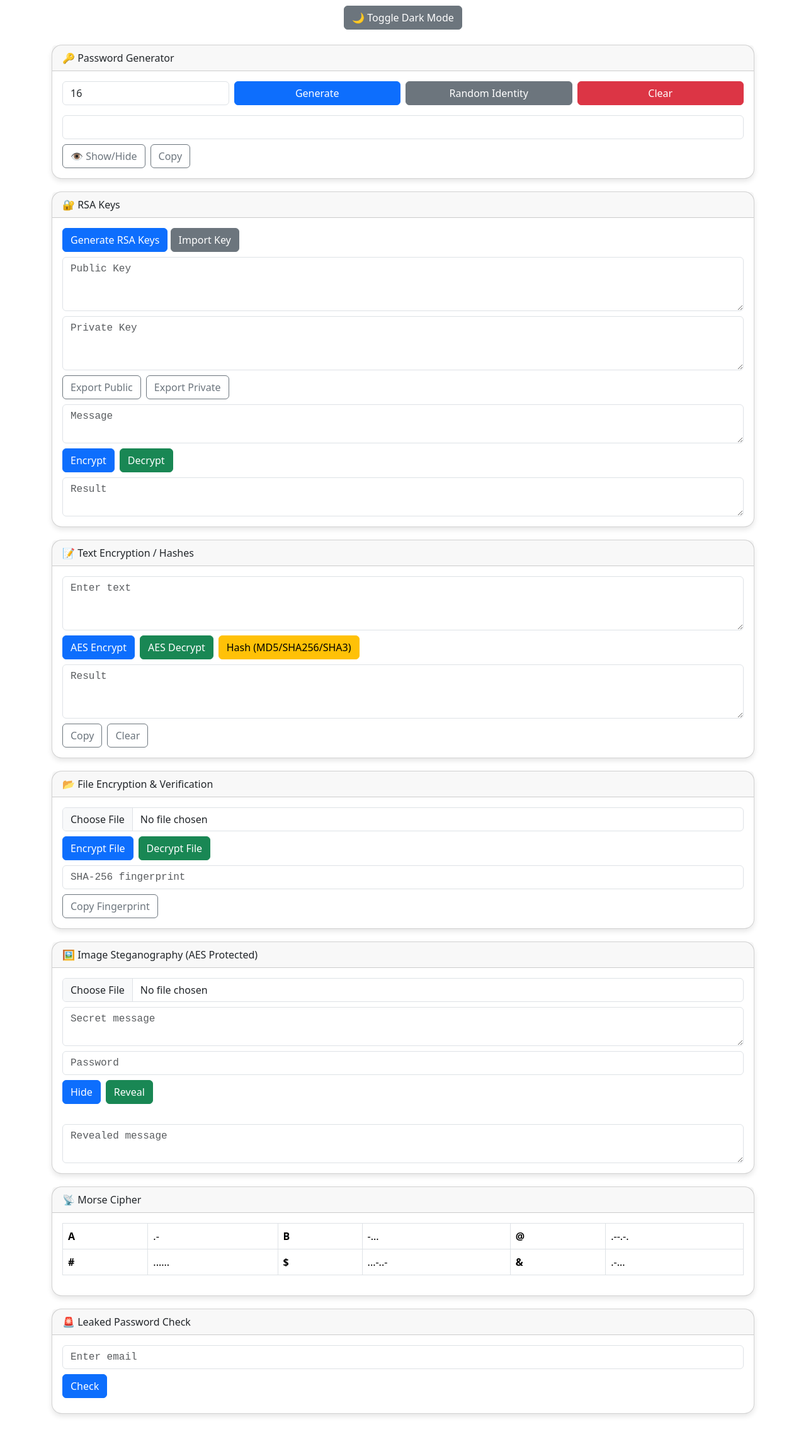
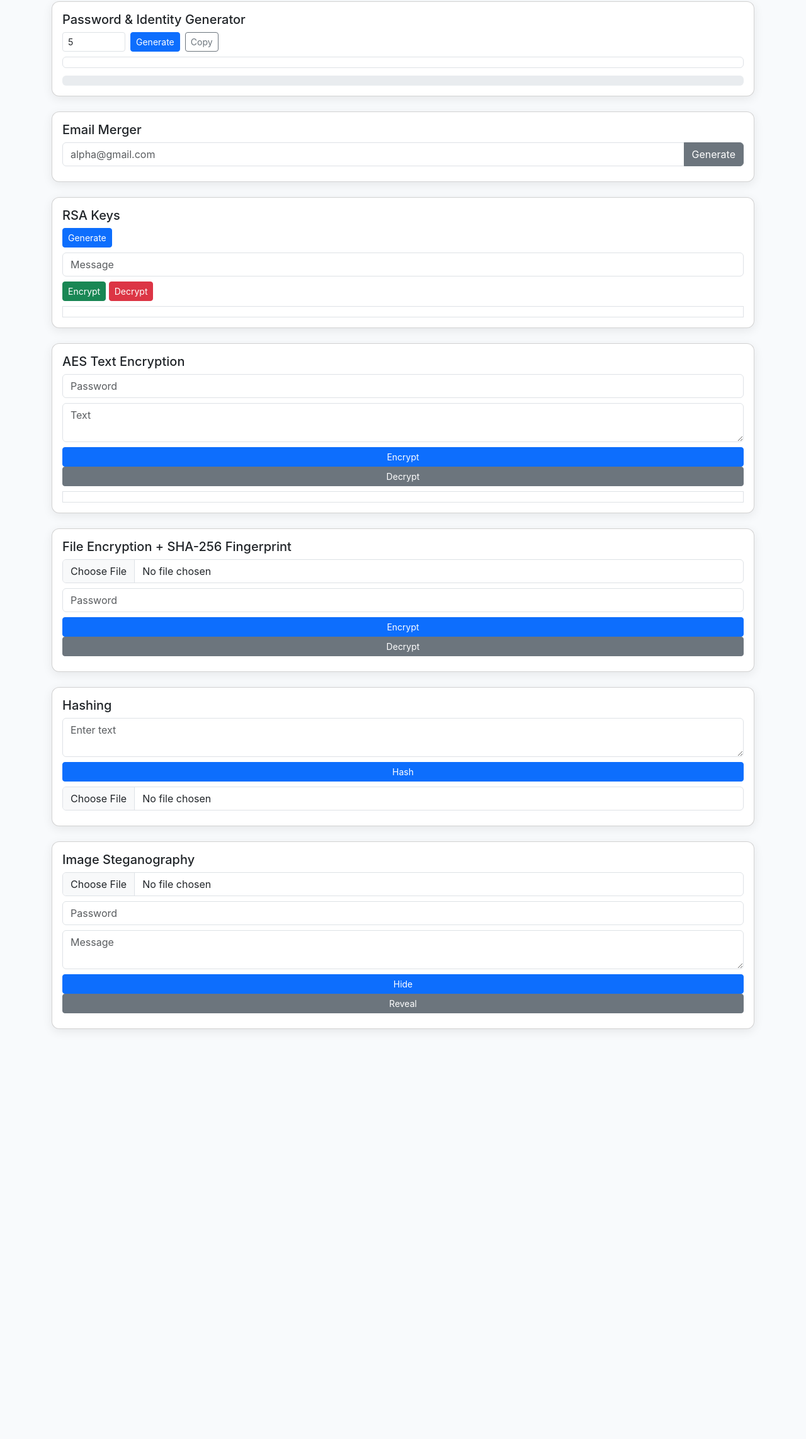
Before and after one commit to yazid7/smart_forms_platform, a website: page index25.html in a window 1280 px wide. Shown: the part 83-2368 px from the top of the page at 63% size. After the commit the page ends 1765 px from the top, so only its background shows below. Drawn offline with nearby package versions, Linux system fonts and the light colour scheme.

Commit message:
Update index25.html

```diff
--- a/index25.html
+++ b/index25.html
@@ -1,304 +1,247 @@
-<!DOCTYPE html>
+<!doctype html>
 <html lang="en">
 <head>
-  <meta charset="UTF-8">
-  <title>Crypto Security Suite</title>
-  <meta name="viewport" content="width=device-width, initial-scale=1">
-  <!-- Bootstrap 5 -->
-  <link href="https://cdn.jsdelivr.net/npm/bootstrap@5.3.3/dist/css/bootstrap.min.css" rel="stylesheet">
+  <meta charset="utf-8" />
+  <title>Crypto Toolbox — Full Single File</title>
+  <meta name="viewport" content="width=device-width,initial-scale=1" />
+  <link href="https://cdn.jsdelivr.net/npm/bootstrap@5.3.2/dist/css/bootstrap.min.css" rel="stylesheet">
+
   <!-- CryptoJS -->
-  <script src="https://cdnjs.cloudflare.com/ajax/libs/crypto-js/4.2.0/crypto-js.min.js"></script>
-  <!-- jsrsasign for RSA -->
-  <script src="https://cdnjs.cloudflare.com/ajax/libs/jsrsasign/10.9.0/jsrsasign-all-min.js"></script>
-  <!-- Steganography.js -->
-  <script src="https://cdn.jsdelivr.net/gh/petereigenschink/steganography.js/steganography.min.js"></script>
+  <script src="https://cdn.jsdelivr.net/npm/crypto-js@4.1.1/crypto-js.min.js"></script>
+  <script src="https://cdn.jsdelivr.net/npm/crypto-js@4.1.1/md5.js"></script>
+  <script src="https://cdn.jsdelivr.net/npm/crypto-js@4.1.1/sha1.js"></script>
+  <script src="https://cdn.jsdelivr.net/npm/crypto-js@4.1.1/sha256.js"></script>
+  <script src="https://cdn.jsdelivr.net/npm/crypto-js@4.1.1/sha3.js"></script>
+  <script src="https://cdn.jsdelivr.net/npm/crypto-js@4.1.1/ripemd160.js"></script>
+
   <style>
-    body { padding:20px; }
-    .card { margin-bottom:20px; box-shadow:0 4px 8px rgba(0,0,0,0.1); border-radius:1rem; }
-    textarea,input[type=text],input[type=password] { font-family:monospace; }
-    .copy-btn { cursor:pointer; }
-    .dark-mode { background:#121212; color:#eee; }
-    .dark-mode .card { background:#1e1e1e; color:#eee; }
+    body { background:#f8fafc; font-family: Inter, sans-serif; }
+    [data-theme="dark"] { background:#0d1117; color:#e6edf3; }
+    .card { border-radius: 12px; box-shadow:0 4px 16px rgba(0,0,0,0.08); }
+    .monos { font-family: ui-monospace, monospace; }
+    .cipher-output { white-space: pre-wrap; word-break: break-word; }
   </style>
 </head>
 <body>
-<div class="container">
-  <h1 class="text-center mb-4">🔐 Crypto Security Suite</h1>
-  <div class="text-center mb-4">
-    <button class="btn btn-secondary" onclick="toggleDark()">🌙 Toggle Dark Mode</button>
-  </div>
+<div class="container py-4">
+  <header class="d-flex mb-4 align-items-center">
+    <h1 class="h4 me-3">🔐 Crypto Toolbox</h1>
+    <div class="ms-auto">
+      <div class="form-check form-switch">
+        <input class="form-check-input" id="darkModeToggle" type="checkbox">
+        <label class="form-check-label" for="darkModeToggle">Dark</label>
+      </div>
+    </div>
+  </header>
 
   <!-- Password Generator -->
-  <div class="card">
-    <div class="card-header">🔑 Password Generator</div>
-    <div class="card-body">
-      <div class="row g-2 mb-3">
-        <div class="col-md-3"><input type="number" id="pwLength" class="form-control" value="16" min="8" max="64"></div>
-        <div class="col-md-3"><button class="btn btn-primary w-100" onclick="generatePassword()">Generate</button></div>
-        <div class="col-md-3"><button class="btn btn-secondary w-100" onclick="generateRandomIdentity()">Random Identity</button></div>
-        <div class="col-md-3"><button class="btn btn-danger w-100" onclick="clearField('passwordOutput')">Clear</button></div>
-      </div>
-      <input type="password" id="passwordOutput" class="form-control mb-2" readonly>
-      <div class="d-flex gap-2">
-        <button class="btn btn-outline-secondary" onclick="togglePw()">👁 Show/Hide</button>
-        <button class="btn btn-outline-secondary" onclick="copyText('passwordOutput')">Copy</button>
-      </div>
-      <small id="pwStrength" class="text-muted"></small>
+  <section class="card p-3 mb-4">
+    <h5>Password & Identity Generator</h5>
+    <div class="mb-2 d-flex gap-2">
+      <input id="wordCount" type="number" class="form-control form-control-sm" value="5" min="2" max="12" style="width:100px">
+      <button id="genPw" class="btn btn-primary btn-sm">Generate</button>
+      <button id="copyPw" class="btn btn-outline-secondary btn-sm">Copy</button>
     </div>
-  </div>
+    <div id="pwOut" class="p-2 border rounded monos"></div>
+    <small id="pwInfo" class="text-muted d-block mt-1"></small>
+    <div class="progress mt-2"><div id="pwBar" class="progress-bar" style="width:0%"></div></div>
+  </section>
+
+  <!-- Email Merger -->
+  <section class="card p-3 mb-4">
+    <h5>Email Merger</h5>
+    <div class="input-group mb-2">
+      <input id="origEmail" type="email" class="form-control" placeholder="alpha@gmail.com">
+      <button id="genEmails" class="btn btn-secondary">Generate</button>
+    </div>
+    <div id="emailOut" class="monos"></div>
+  </section>
 
   <!-- RSA Keys -->
-  <div class="card">
-    <div class="card-header">🔐 RSA Keys</div>
-    <div class="card-body">
-      <div class="mb-2">
-        <button class="btn btn-primary" onclick="generateRSA()">Generate RSA Keys</button>
-        <input type="file" id="importKeyFile" onchange="importKeyFile(event)" hidden>
-        <button class="btn btn-secondary" onclick="document.getElementById('importKeyFile').click()">Import Key</button>
-      </div>
-      <textarea id="rsaPublic" class="form-control mb-2" rows="3" placeholder="Public Key"></textarea>
-      <textarea id="rsaPrivate" class="form-control mb-2" rows="3" placeholder="Private Key"></textarea>
-      <div class="d-flex gap-2 mb-2">
-        <button class="btn btn-outline-secondary" onclick="downloadKey('rsaPublic','public.pem')">Export Public</button>
-        <button class="btn btn-outline-secondary" onclick="downloadKey('rsaPrivate','private.pem')">Export Private</button>
-      </div>
-      <textarea id="rsaPlain" class="form-control mb-2" rows="2" placeholder="Message"></textarea>
-      <div class="d-flex gap-2">
-        <button class="btn btn-primary" onclick="rsaEncrypt()">Encrypt</button>
-        <button class="btn btn-success" onclick="rsaDecrypt()">Decrypt</button>
-      </div>
-      <textarea id="rsaResult" class="form-control mt-2" rows="2" placeholder="Result"></textarea>
+  <section class="card p-3 mb-4">
+    <h5>RSA Keys</h5>
+    <div class="mb-2">
+      <button id="genRSA" class="btn btn-primary btn-sm">Generate</button>
+      <input id="rsaMessage" class="form-control mt-2" placeholder="Message">
+      <button id="rsaEncrypt" class="btn btn-success btn-sm mt-2">Encrypt</button>
+      <button id="rsaDecrypt" class="btn btn-danger btn-sm mt-2">Decrypt</button>
     </div>
-  </div>
+    <div id="rsaOut" class="cipher-output monos border p-2"></div>
+  </section>
 
-  <!-- Text Encryption & Hashes -->
-  <div class="card">
-    <div class="card-header">📝 Text Encryption / Hashes</div>
-    <div class="card-body">
-      <textarea id="textInput" class="form-control mb-2" rows="3" placeholder="Enter text"></textarea>
-      <div class="d-flex gap-2 mb-2">
-        <button class="btn btn-primary" onclick="encryptAES()">AES Encrypt</button>
-        <button class="btn btn-success" onclick="decryptAES()">AES Decrypt</button>
-        <button class="btn btn-warning" onclick="hashText()">Hash (MD5/SHA256/SHA3)</button>
-      </div>
-      <textarea id="textResult" class="form-control mb-2" rows="3" placeholder="Result"></textarea>
-      <div class="d-flex gap-2">
-        <button class="btn btn-outline-secondary" onclick="copyText('textResult')">Copy</button>
-        <button class="btn btn-outline-secondary" onclick="clearField('textResult')">Clear</button>
-      </div>
-    </div>
-  </div>
+  <!-- AES -->
+  <section class="card p-3 mb-4">
+    <h5>AES Text Encryption</h5>
+    <input id="aesKey" class="form-control mb-2" placeholder="Password">
+    <textarea id="aesText" class="form-control mb-2" placeholder="Text"></textarea>
+    <button id="aesEncrypt" class="btn btn-primary btn-sm">Encrypt</button>
+    <button id="aesDecrypt" class="btn btn-secondary btn-sm">Decrypt</button>
+    <div id="aesOut" class="cipher-output monos border p-2 mt-2"></div>
+  </section>
 
-  <!-- File Encryption -->
-  <div class="card">
-    <div class="card-header">📂 File Encryption & Verification</div>
-    <div class="card-body">
-      <input type="file" id="fileInput" class="form-control mb-2">
-      <div class="d-flex gap-2 mb-2">
-        <button class="btn btn-primary" onclick="encryptFile()">Encrypt File</button>
-        <button class="btn btn-success" onclick="decryptFile()">Decrypt File</button>
-      </div>
-      <div class="mb-2"><input type="text" id="fileHash" class="form-control" placeholder="SHA-256 fingerprint" readonly></div>
-      <button class="btn btn-outline-secondary" onclick="copyText('fileHash')">Copy Fingerprint</button>
-    </div>
-  </div>
+  <!-- File -->
+  <section class="card p-3 mb-4">
+    <h5>File Encryption + SHA-256 Fingerprint</h5>
+    <input type="file" id="fileInput" class="form-control mb-2">
+    <input id="filePass" class="form-control mb-2" placeholder="Password">
+    <button id="fileEncrypt" class="btn btn-primary btn-sm">Encrypt</button>
+    <button id="fileDecrypt" class="btn btn-secondary btn-sm">Decrypt</button>
+    <div id="fileHash" class="monos mt-2"></div>
+  </section>
 
-  <!-- Steganography -->
-  <div class="card">
-    <div class="card-header">🖼 Image Steganography (AES Protected)</div>
-    <div class="card-body">
-      <input type="file" id="stegImage" class="form-control mb-2">
-      <textarea id="stegMessage" class="form-control mb-2" rows="2" placeholder="Secret message"></textarea>
-      <input type="password" id="stegPassword" class="form-control mb-2" placeholder="Password">
-      <div class="d-flex gap-2 mb-2">
-        <button class="btn btn-primary" onclick="hideInImage()">Hide</button>
-        <button class="btn btn-success" onclick="revealFromImage()">Reveal</button>
-      </div>
-      <img id="stegPreview" class="img-fluid mb-2"/>
-      <textarea id="stegResult" class="form-control" rows="2" placeholder="Revealed message"></textarea>
-    </div>
-  </div>
+  <!-- Hash -->
+  <section class="card p-3 mb-4">
+    <h5>Hashing</h5>
+    <textarea id="hashInput" class="form-control mb-2" placeholder="Enter text"></textarea>
+    <button id="doHash" class="btn btn-primary btn-sm">Hash</button>
+    <input type="file" id="hashFile" class="form-control mt-2">
+    <div id="hashOut" class="monos mt-2"></div>
+  </section>
 
-  <!-- Morse Cipher -->
-  <div class="card">
-    <div class="card-header">📡 Morse Cipher</div>
-    <div class="card-body">
-      <table class="table table-bordered">
-        <tr><th>A</th><td>.-</td><th>B</th><td>-...</td><th>@</th><td>.--.-.</td></tr>
-        <tr><th>#</th><td>......</td><th>$</th><td>...-..-</td><th>&</th><td>.-...</td></tr>
-      </table>
-    </div>
-  </div>
-
-  <!-- Leak Check -->
-  <div class="card">
-    <div class="card-header">🚨 Leaked Password Check</div>
-    <div class="card-body">
-      <input type="text" id="leakEmail" class="form-control mb-2" placeholder="Enter email">
-      <button class="btn btn-primary" onclick="checkLeak()">Check</button>
-      <div id="leakResult" class="mt-2"></div>
-    </div>
-  </div>
+  <!-- Stego -->
+  <section class="card p-3 mb-4">
+    <h5>Image Steganography</h5>
+    <input type="file" id="stegoImg" class="form-control mb-2">
+    <input id="stegoPass" class="form-control mb-2" placeholder="Password">
+    <textarea id="stegoMsg" class="form-control mb-2" placeholder="Message"></textarea>
+    <button id="stegoHide" class="btn btn-primary btn-sm">Hide</button>
+    <button id="stegoReveal" class="btn btn-secondary btn-sm">Reveal</button>
+    <div id="stegoOut" class="monos mt-2"></div>
+  </section>
 </div>
 
 <script>
 // Dark mode
-function toggleDark(){ document.body.classList.toggle('dark-mode'); }
+document.getElementById("darkModeToggle").addEventListener("change",e=>{
+  document.body.dataset.theme = e.target.checked?"dark":"light";
+});
 
-// Copy
-function copyText(id){ const e=document.getElementById(id); e.select(); document.execCommand("copy"); }
-function clearField(id){ document.getElementById(id).value=""; }
+// Helper random words
+const words=["alpha","bravo","charlie","delta","echo","foxtrot","golf","hotel","india","juliet","kilo","lima","mike","november","oscar","papa","quebec","romeo","sierra","tango","uniform","victor","whiskey","xray","yankee","zulu","lunacy","ceremony","kisser","cannon","devalue"];
+function genPassphrase(n){
+  let arr=[];
+  for(let i=0;i<n;i++) arr.push(words[Math.floor(Math.random()*words.length)]);
+  return arr.join("-");
+}
+function crackTime(len){return Math.pow(26,len)/1e9;}
 
-// Password generator
-function generatePassword(){
-  const len = +document.getElementById("pwLength").value;
-  const chars="abcdefghijklmnopqrstuvwxyzABCDEFGHIJKLMNOPQRSTUVWXYZ0123456789!@#$%^&*()";
-  let pw=""; for(let i=0;i<len;i++){ pw+=chars.charAt(Math.floor(Math.random()*chars.length)); }
-  // format xxxx-xxxx-xxxx
-  pw = pw.match(/.{1,4}/g).join("-");
-  document.getElementById("passwordOutput").value=pw;
-  // entropy
-  let entropy = len*Math.log2(chars.length);
-  let seconds = Math.pow(2,entropy)/1e9; // rough
-  document.getElementById("pwStrength").innerText="Entropy: "+entropy.toFixed(1)+" bits | Crack time: ~"+seconds.toExponential(2)+" s";
+// Password gen
+document.getElementById("genPw").onclick=()=>{
+  let n=parseInt(document.getElementById("wordCount").value)||5;
+  let pw=genPassphrase(n);
+  document.getElementById("pwOut").textContent=pw;
+  let t=crackTime(n*6);
+  document.getElementById("pwInfo").textContent=`Estimated crack time: ${t.toExponential(2)} seconds`;
+  document.getElementById("pwBar").style.width=Math.min(100,n*10)+"%";
+};
+document.getElementById("copyPw").onclick=()=>{
+  navigator.clipboard.writeText(document.getElementById("pwOut").textContent);
+};
+
+// Email merger
+document.getElementById("genEmails").onclick=()=>{
+  let email=document.getElementById("origEmail").value;
+  if(!email.includes("@")) return;
+  let [name,domain]=email.split("@");
+  let rand=Math.random().toString(36).slice(2,10);
+  document.getElementById("emailOut").textContent=`${name}+${rand}@${domain}`;
+};
+
+// RSA using WebCrypto
+let rsaKeyPair;
+async function genRSAKeys(){
+  rsaKeyPair=await crypto.subtle.generateKey(
+    {name:"RSA-OAEP",modulusLength:2048,publicExponent:new Uint8Array([1,0,1]),hash:"SHA-256"},
+    true,["encrypt","decrypt"]);
 }
-function generateRandomIdentity(){
-  let rand = ()=>Math.random().toString(36).substring(2,8);
-  document.getElementById("passwordOutput").value = rand()+"-"+rand()+"-"+rand();
-}
-function togglePw(){
-  let f=document.getElementById("passwordOutput");
-  f.type = (f.type==="password")?"text":"password";
-}
+document.getElementById("genRSA").onclick=async()=>{await genRSAKeys();document.getElementById("rsaOut").textContent="Keys generated";};
+document.getElementById("rsaEncrypt").onclick=async()=>{
+  let msg=document.getElementById("rsaMessage").value;
+  let enc=await crypto.subtle.encrypt({name:"RSA-OAEP"},rsaKeyPair.publicKey,new TextEncoder().encode(msg));
+  document.getElementById("rsaOut").textContent=btoa(String.fromCharCode(...new Uint8Array(enc)));
+};
+document.getElementById("rsaDecrypt").onclick=async()=>{
+  let data=document.getElementById("rsaOut").textContent;
+  let bytes=Uint8Array.from(atob(data),c=>c.charCodeAt(0));
+  let dec=await crypto.subtle.decrypt({name:"RSA-OAEP"},rsaKeyPair.privateKey,bytes);
+  document.getElementById("rsaOut").textContent=new TextDecoder().decode(dec);
+};
 
-// RSA
-function generateRSA(){
-  let kp=KEYUTIL.generateKeypair("RSA",2048);
-  let pub=KEYUTIL.getPEM(kp.pubKeyObj);
-  let prv=KEYUTIL.getPEM(kp.prvKeyObj,"PKCS8PRV");
-  document.getElementById("rsaPublic").value=pub;
-  document.getElementById("rsaPrivate").value=prv;
-}
-function rsaEncrypt(){
-  let pub=document.getElementById("rsaPublic").value;
-  let msg=document.getElementById("rsaPlain").value;
-  let pubKey=KEYUTIL.getKey(pub);
-  let enc=KJUR.crypto.Cipher.encrypt(msg,pubKey,"RSA");
-  document.getElementById("rsaResult").value=btoa(enc);
-}
-function rsaDecrypt(){
-  let prv=document.getElementById("rsaPrivate").value;
-  let ct=document.getElementById("rsaResult").value;
-  let prvKey=KEYUTIL.getKey(prv);
-  let dec=KJUR.crypto.Cipher.decrypt(atob(ct),prvKey,"RSA");
-  document.getElementById("rsaPlain").value=dec;
-}
-function downloadKey(id,filename){
-  let blob=new Blob([document.getElementById(id).value],{type:"text/plain"});
-  let a=document.createElement("a"); a.href=URL.createObjectURL(blob); a.download=filename; a.click();
-}
-function importKeyFile(e){
-  let file=e.target.files[0]; let r=new FileReader();
-  r.onload=function(){ document.getElementById("rsaPublic").value=r.result; };
-  r.readAsText(file);
-}
+// AES
+document.getElementById("aesEncrypt").onclick=()=>{
+  let key=document.getElementById("aesKey").value;
+  let text=document.getElementById("aesText").value;
+  let enc=CryptoJS.AES.encrypt(text,key).toString();
+  document.getElementById("aesOut").textContent=enc;
+};
+document.getElementById("aesDecrypt").onclick=()=>{
+  let key=document.getElementById("aesKey").value;
+  let ct=document.getElementById("aesOut").textContent;
+  let dec=CryptoJS.AES.decrypt(ct,key);
+  try{
+    document.getElementById("aesOut").textContent=dec.toString(CryptoJS.enc.Utf8)||"AES decryption failed";
+  }catch{document.getElementById("aesOut").textContent="AES decryption failed";}
+};
 
-// AES Text
-let aesKey="mySecretKey12345"; // demo
-function encryptAES(){
-  let txt=document.getElementById("textInput").value;
-  let enc=CryptoJS.AES.encrypt(txt,CryptoJS.enc.Utf8.parse(aesKey),{mode:CryptoJS.mode.CBC,padding:CryptoJS.pad.Pkcs7,iv:CryptoJS.enc.Utf8.parse("1234567890123456")});
-  document.getElementById("textResult").value=enc.toString();
-}
-function decryptAES(){
+// File
+document.getElementById("fileEncrypt").onclick=()=>{
+  let file=document.getElementById("fileInput").files[0]; if(!file) return;
+  let reader=new FileReader();
+  reader.onload=()=>{
+    let key=document.getElementById("filePass").value;
+    let enc=CryptoJS.AES.encrypt(reader.result,key).toString();
+    let hash=CryptoJS.SHA256(reader.result).toString();
+    document.getElementById("fileHash").textContent="SHA-256: "+hash;
+  };
+  reader.readAsText(file);
+};
+document.getElementById("fileDecrypt").onclick=()=>{
+  let file=document.getElementById("fileInput").files[0]; if(!file) return;
+  let reader=new FileReader();
+  reader.onload=()=>{
+    let key=document.getElementById("filePass").value;
+    let dec=CryptoJS.AES.decrypt(reader.result,key);
+    document.getElementById("fileHash").textContent="Decrypted: "+dec.toString(CryptoJS.enc.Utf8);
+  };
+  reader.readAsText(file);
+};
+
+// Hash
+document.getElementById("doHash").onclick=()=>{
+  let txt=document.getElementById("hashInput").value;
+  let out="MD5: "+CryptoJS.MD5(txt).toString()+"\n";
+  out+="SHA1: "+CryptoJS.SHA1(txt).toString()+"\n";
+  out+="SHA256: "+CryptoJS.SHA256(txt).toString()+"\n";
+  out+="SHA3: "+CryptoJS.SHA3(txt).toString()+"\n";
+  out+="RIPEMD160: "+CryptoJS.RIPEMD160(txt).toString();
+  document.getElementById("hashOut").textContent=out;
+};
+document.getElementById("hashFile").onchange=e=>{
+  let f=e.target.files[0]; if(!f) return;
+  let r=new FileReader();
+  r.onload=()=>{
+    document.getElementById("hashOut").textContent="SHA256(file): "+CryptoJS.SHA256(r.result).toString();
+  };
+  r.readAsText(f);
+};
+
+// Stego (simple base64 with password)
+document.getElementById("stegoHide").onclick=()=>{
+  let msg=document.getElementById("stegoMsg").value;
+  let pass=document.getElementById("stegoPass").value;
+  let hidden=btoa(pass+":"+msg);
+  document.getElementById("stegoOut").textContent=hidden;
+};
+document.getElementById("stegoReveal").onclick=()=>{
+  let enc=document.getElementById("stegoOut").textContent;
+  let pass=document.getElementById("stegoPass").value;
   try{
-    let ct=document.getElementById("textResult").value;
-    let dec=CryptoJS.AES.decrypt(ct,CryptoJS.enc.Utf8.parse(aesKey),{mode:CryptoJS.mode.CBC,padding:CryptoJS.pad.Pkcs7,iv:CryptoJS.enc.Utf8.parse("1234567890123456")});
-    document.getElementById("textInput").value=dec.toString(CryptoJS.enc.Utf8);
-  }catch(e){ alert("AES decryption failed"); }
-}
-function hashText(){
-  let t=document.getElementById("textInput").value;
-  let md5=CryptoJS.MD5(t).toString();
-  let sha256=CryptoJS.SHA256(t).toString();
-  let sha3=CryptoJS.SHA3(t).toString();
-  document.getElementById("textResult").value="MD5: "+md5+"\nSHA256: "+sha256+"\nSHA3: "+sha3;
-}
-
-// File Encryption
-function encryptFile(){
-  let file=document.getElementById("fileInput").files[0]; if(!file) return;
-  let r=new FileReader();
-  r.onload=function(){
-    let word=CryptoJS.lib.WordArray.create(r.result);
-    let enc=CryptoJS.AES.encrypt(word,aesKey).toString();
-    let blob=new Blob([enc],{type:"text/plain"});
-    let a=document.createElement("a"); a.href=URL.createObjectURL(blob); a.download=file.name+".enc"; a.click();
-    // fingerprint
-    let hash=CryptoJS.SHA256(word).toString();
-    document.getElementById("fileHash").value=hash;
-  };
-  r.readAsArrayBuffer(file);
-}
-function decryptFile(){
-  let file=document.getElementById("fileInput").files[0]; if(!file) return;
-  let r=new FileReader();
-  r.onload=function(){
-    let dec=CryptoJS.AES.decrypt(r.result,aesKey).toString(CryptoJS.enc.Latin1);
-    let blob=new Blob([dec],{type:"text/plain"});
-    let a=document.createElement("a"); a.href=URL.createObjectURL(blob); a.download=file.name.replace(".enc",""); a.click();
-    document.getElementById("fileHash").value=CryptoJS.SHA256(dec).toString();
-  };
-  r.readAsText(file);
-}
-
-// Steganography
-function hideInImage(){
-  let file=document.getElementById("stegImage").files[0]; if(!file) return;
-  let msg=document.getElementById("stegMessage").value;
-  let pw=document.getElementById("stegPassword").value;
-  let enc=CryptoJS.AES.encrypt(msg,pw).toString();
-  let r=new FileReader();
-  r.onload=function(){
-    let img=new Image();
-    img.onload=function(){
-      let canvas=document.createElement("canvas");
-      canvas.width=img.width; canvas.height=img.height;
-      let ctx=canvas.getContext("2d"); ctx.drawImage(img,0,0);
-      let stego=steganography.encode(enc,canvas);
-      document.getElementById("stegPreview").src=stego;
-      let a=document.createElement("a"); a.href=stego; a.download="stego.png"; a.click();
-    };
-    img.src=r.result;
-  };
-  r.readAsDataURL(file);
-}
-function revealFromImage(){
-  let file=document.getElementById("stegImage").files[0]; if(!file) return;
-  let pw=document.getElementById("stegPassword").value;
-  let r=new FileReader();
-  r.onload=function(){
-    let img=new Image();
-    img.onload=function(){
-      let canvas=document.createElement("canvas");
-      canvas.width=img.width; canvas.height=img.height;
-      let ctx=canvas.getContext("2d"); ctx.drawImage(img,0,0);
-      let enc=steganography.decode(canvas);
-      let dec=CryptoJS.AES.decrypt(enc,pw).toString(CryptoJS.enc.Utf8);
-      document.getElementById("stegResult").value=dec;
-    };
-    img.src=r.result;
-  };
-  r.readAsDataURL(file);
-}
-
-// Leak check
-const fakeDB=["test@example.com","admin@mail.com","user@demo.com"];
-function checkLeak(){
-  let email=document.getElementById("leakEmail").value;
-  if(fakeDB.includes(email.toLowerCase())) document.getElementById("leakResult").innerHTML="<span class='text-danger'>⚠ Leaked!</span>";
-  else document.getElementById("leakResult").innerHTML="<span class='text-success'>✅ Safe</span>";
-}
+    let dec=atob(enc);
+    if(dec.startsWith(pass+":"))
+      document.getElementById("stegoOut").textContent=dec.slice(pass.length+1);
+    else document.getElementById("stegoOut").textContent="Wrong password";
+  }catch{document.getElementById("stegoOut").textContent="Invalid data";}
+};
 </script>
 </body>
 </html>
```
